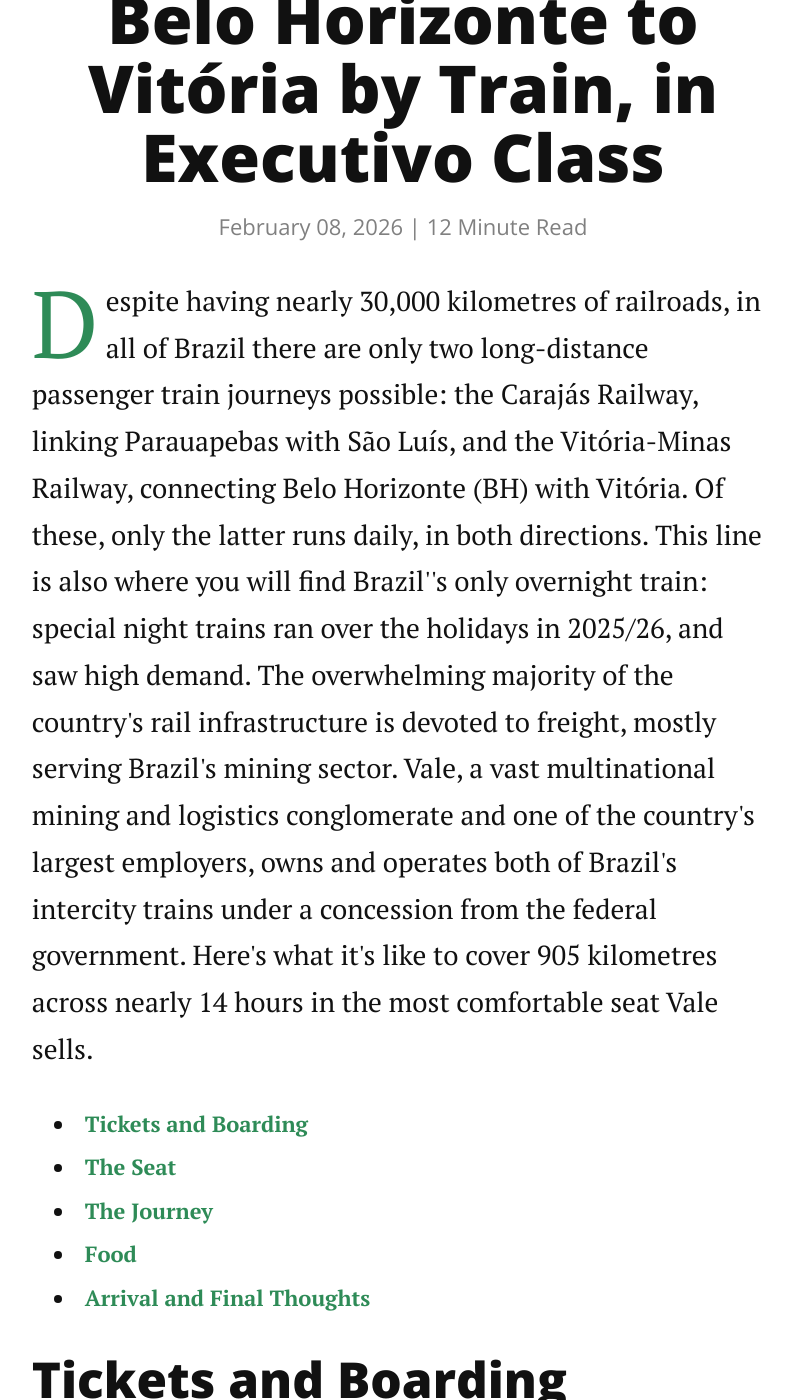
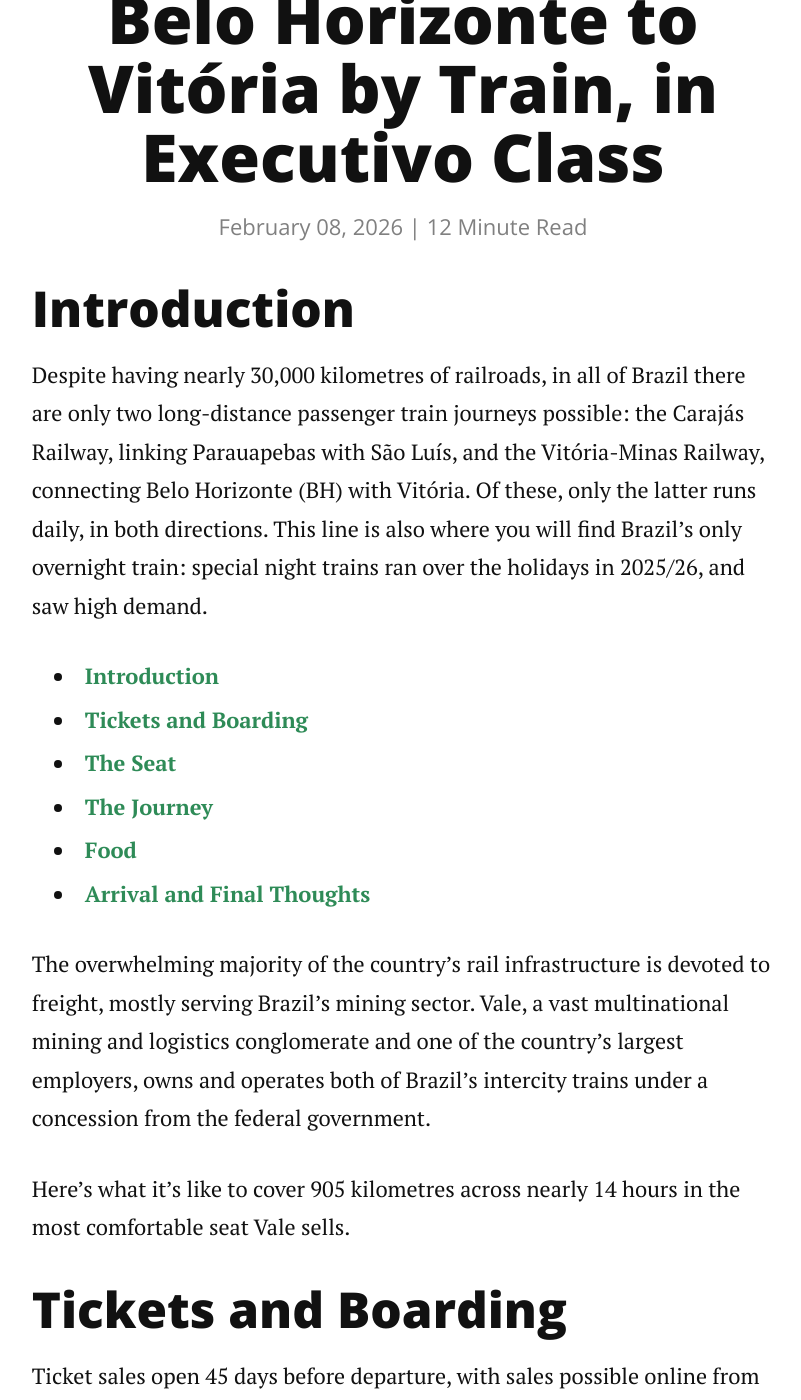
Before and after one commit to RatherBeExploring/ratherbeexploring.github.io, a Jekyll site: the page built from _posts/2026-02-08-belo-horizonte-to-vitoria-by-train-in-executivo-class.markdown, in a window 1280 px wide and 1400 px high, scrolled down 722 px. Shown: the whole window, without its empty margins (237-1038 px from the left). Built offline with Jekyll 4.4.1, drawn with Linux system fonts in a browser that asks for light colours; nearby versions of some CDN libraries.

Commit message:
Update 2026-02-08-belo-horizonte-to-vitoria-by-train-in-executivo-class.markdown
Breaking up intro paragraph

```diff
--- a/_posts/2026-02-08-belo-horizonte-to-vitoria-by-train-in-executivo-class.markdown
+++ b/_posts/2026-02-08-belo-horizonte-to-vitoria-by-train-in-executivo-class.markdown
@@ -6,12 +6,13 @@
 image: valefeatured.jpg
 ---
 
-<p class="intro"><span class="dropcap">D</span>espite having nearly 30,000 kilometres of railroads, in all of Brazil there are only two long-distance passenger train journeys possible: the Carajás Railway, linking Parauapebas with São Luís, and the Vitória-Minas Railway, connecting Belo Horizonte (BH) with Vitória.  Of these, only the latter runs daily, in both directions.  This line is also where you will find Brazil''s only overnight train: special night trains ran over the holidays in 2025/26, and saw high demand.
+## Introduction
+
+Despite having nearly 30,000 kilometres of railroads, in all of Brazil there are only two long-distance passenger train journeys possible: the Carajás Railway, linking Parauapebas with São Luís, and the Vitória-Minas Railway, connecting Belo Horizonte (BH) with Vitória.  Of these, only the latter runs daily, in both directions.  This line is also where you will find Brazil's only overnight train: special night trains ran over the holidays in 2025/26, and saw high demand.
 
 The overwhelming majority of the country's rail infrastructure is devoted to freight, mostly serving Brazil's mining sector.  Vale, a vast multinational mining and logistics conglomerate and one of the country's largest employers, owns and operates both of Brazil's intercity trains under a concession from the federal government.
 
 Here's what it's like to cover 905 kilometres across nearly 14 hours in the most comfortable seat Vale sells.
-</p>
 
 ## Tickets and Boarding
 
```
